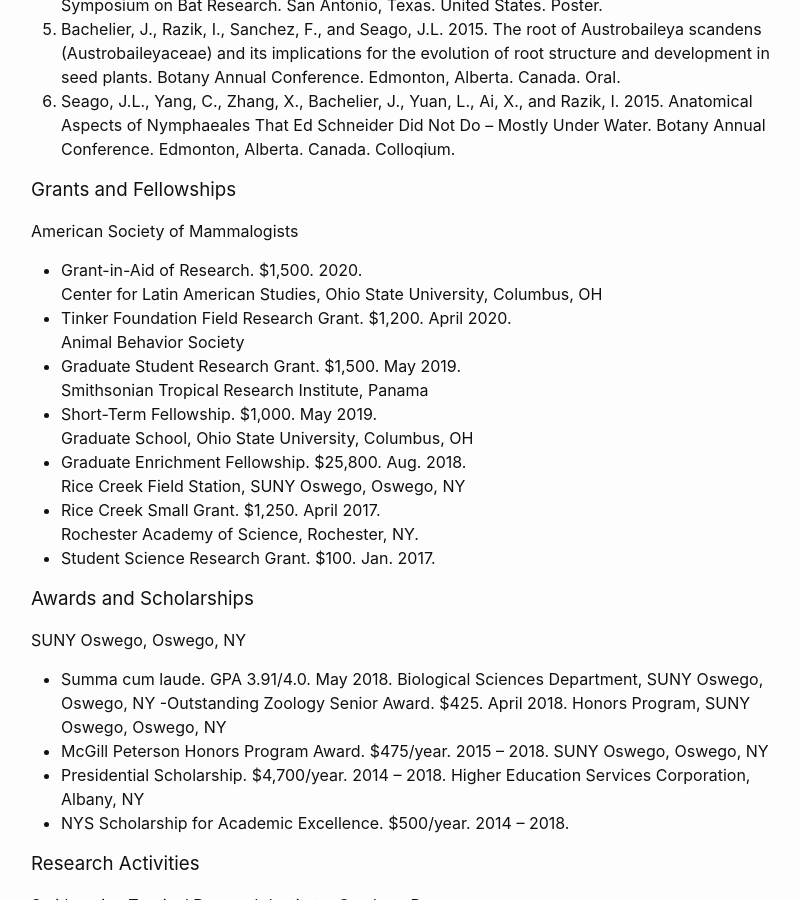
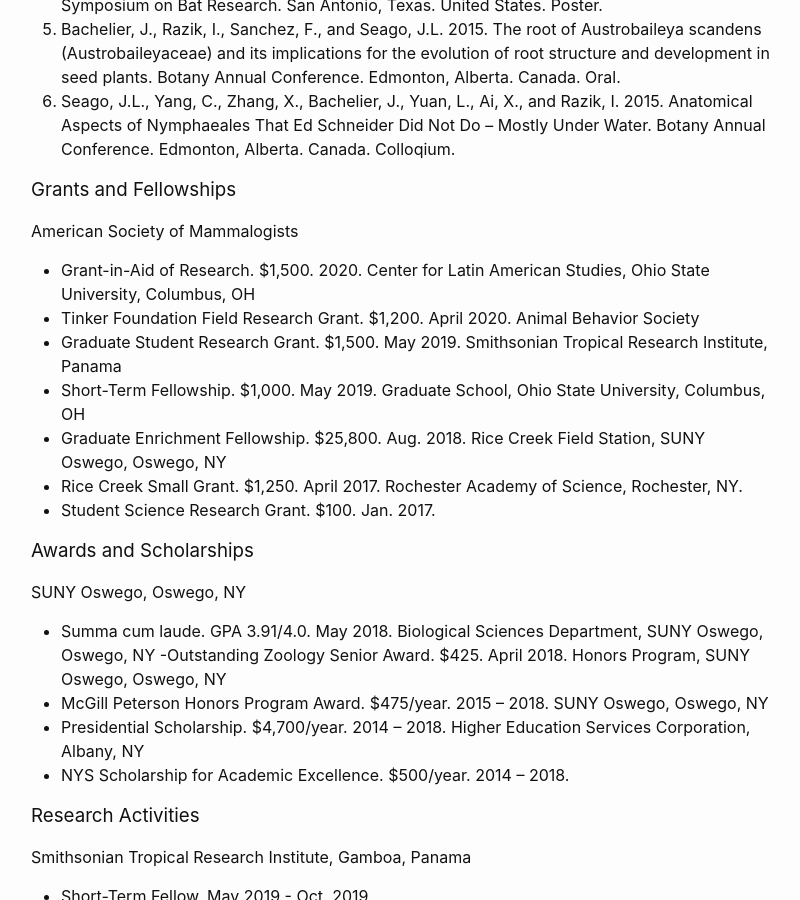
Before and after one commit to imranrazik/imranrazik.github.io, a Jekyll site: the page built from CV.md, in a window 1280 px wide and 900 px high, scrolled down 1385 px. Shown: the whole window, without its empty margins (239-1039 px from the left). Built offline with Jekyll 4.4.1, drawn with Linux system fonts in a browser that asks for light colours; our own code applies the rules of GitHub Pages for plain Markdown files.

Commit message:
Update CV.md

```diff
--- a/CV.md
+++ b/CV.md
@@ -38,20 +38,20 @@
 6. Seago, J.L., Yang, C., Zhang, X., Bachelier, J., Yuan, L., Ai, X., and Razik, I. 2015. Anatomical Aspects of Nymphaeales That Ed Schneider Did Not Do – Mostly Under Water. Botany Annual Conference. Edmonton, Alberta. Canada. Colloqium.
 
 ### Grants and Fellowships
-American Society of Mammalogists
- - Grant-in-Aid of Research. $1,500. 2020. <br/>
-Center for Latin American Studies, Ohio State University, Columbus, OH
- - Tinker Foundation Field Research Grant. $1,200. April 2020. <br/>
+American Society of Mammalogists <br/>
+ - Grant-in-Aid of Research. $1,500. 2020.
+Center for Latin American Studies, Ohio State University, Columbus, OH <br/>
+ - Tinker Foundation Field Research Grant. $1,200. April 2020.
 Animal Behavior Society
- - Graduate Student Research Grant. $1,500. May 2019. <br/>
+ - Graduate Student Research Grant. $1,500. May 2019.
 Smithsonian Tropical Research Institute, Panama
- - Short-Term Fellowship. $1,000. May 2019. <br/>
+ - Short-Term Fellowship. $1,000. May 2019.
 Graduate School, Ohio State University, Columbus, OH
- - Graduate Enrichment Fellowship. $25,800. Aug. 2018. <br/>
+ - Graduate Enrichment Fellowship. $25,800. Aug. 2018.
 Rice Creek Field Station, SUNY Oswego, Oswego, NY
- - Rice Creek Small Grant. $1,250. April 2017. <br/>
+ - Rice Creek Small Grant. $1,250. April 2017.
 Rochester Academy of Science, Rochester, NY.
- - Student Science Research Grant. $100. Jan. 2017. <br/>
+ - Student Science Research Grant. $100. Jan. 2017.
 
 ### Awards and Scholarships
 SUNY Oswego, Oswego, NY
```
